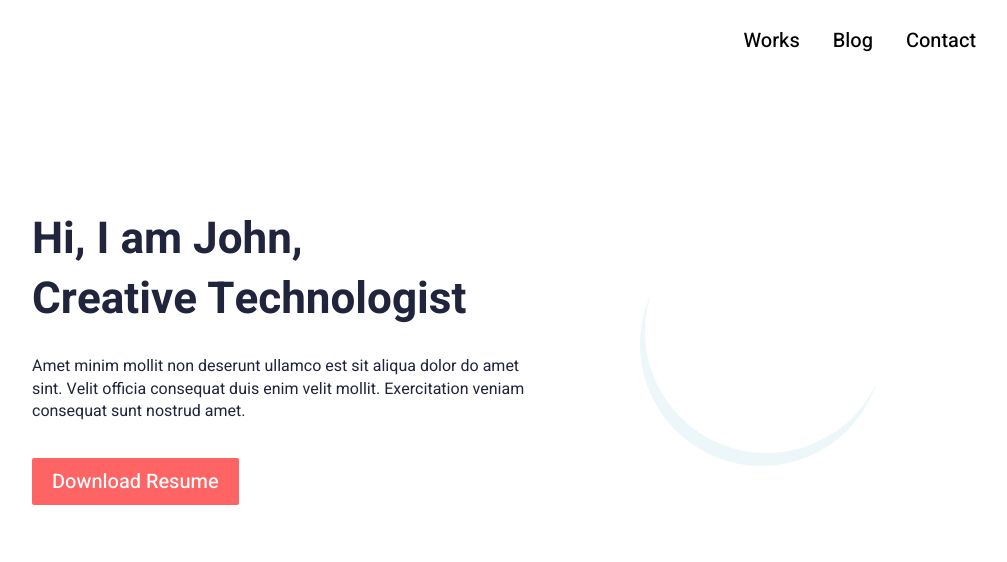
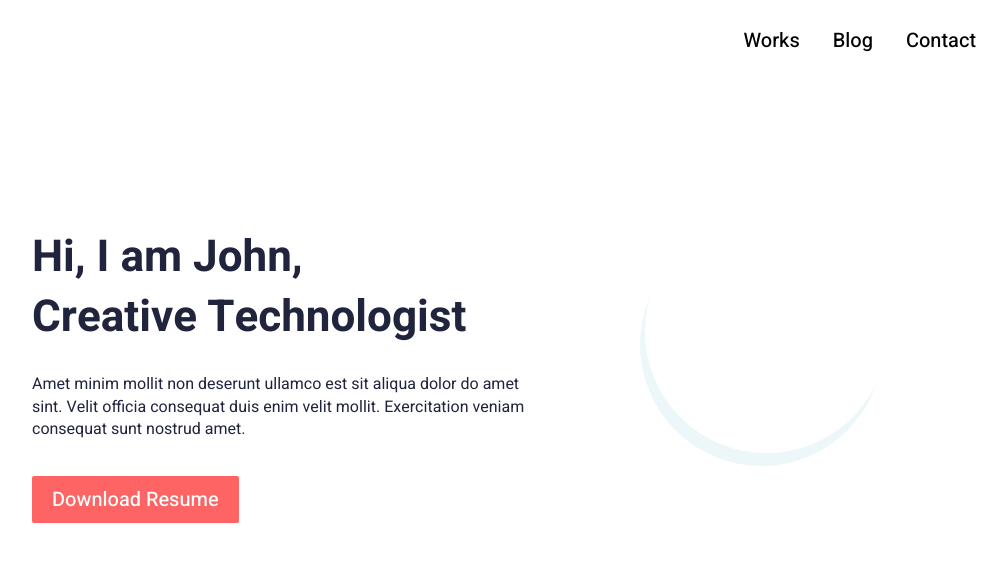
Before and after one commit to denisijka/john, a website: page john/index.html in a window 1280 px wide. Shown: the whole page, without its empty margins (180-1187 px from the left). Drawn offline with nearby package versions, Linux system fonts and the light colour scheme; files that its build step writes are made by us from their sources.

Commit message:
&__content {     align-items: flex-start; }

```diff
--- a/#src/scss/home.scss
+++ b/#src/scss/home.scss
@@ -8,9 +8,10 @@
   }
 
   // .hello__content
-
+  // это флекс контейнер
   &__content {
-    padding: 0px 110px 0px 0px;
+    align-items: flex-start; /* то есть принудительно прижать их к верху, не смотря на то что у нас и до этого все было ок, почему? Потому что по умолчанию мы знаем что флекс элементы работают со значением stretch у align-items и они стремятся растянуться, то есть картинка стремилась растянуться по большому тексту и что бы обезопасить себя на изменение какого то контента и что бы ничего не случилось,то такие вещи стоит делать. */
+    padding: 18px 110px 0px 0px;
     flex: 1 1 auto; /* разрешаем увеичиваться, уменьшаться и ширина автоматически, что позволяет нашей контентной части занимать и придавливать изображение которое имеет у нас фиксированый размер */
     *:last-child {
       /* это означает что у любого тега последнего кот. находится последний в дереве DOM - мы убираем отступы. */
```
Also changed, not shown: john/css/style.css, john/css/style.min.css.
